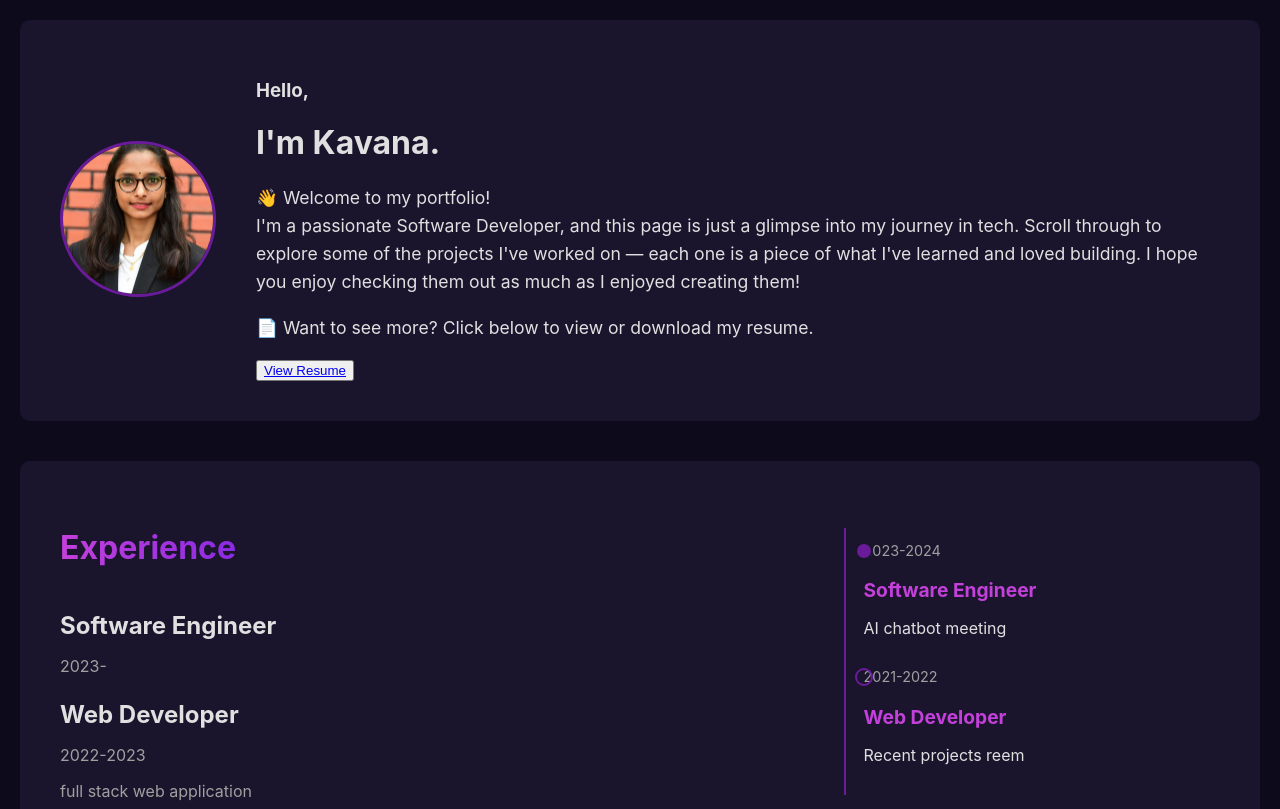
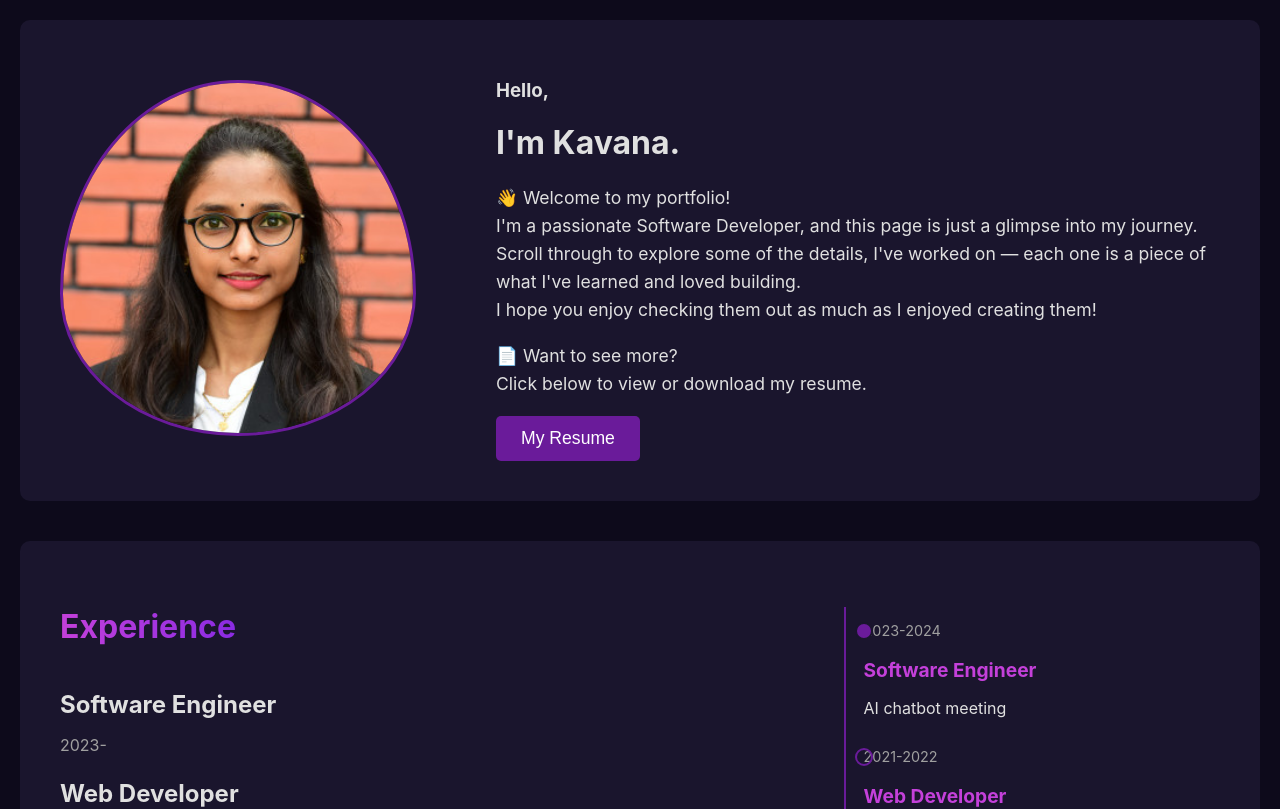
Before and after one commit to kavanapateel/kavanapateel.github.io, a React (Create React App) app: page / in a window 1280 px wide. Shown: the top 809 px of the page. Built offline with nearby package versions, Linux system fonts and the light colour scheme.

Commit message:
Enhance AboutMe component with new LinkedIn link and improved styling; increase profile image size, adjust layout gaps, and add resume button for better user engagement.

```diff
--- a/src/components/AboutMe.css
+++ b/src/components/AboutMe.css
@@ -4,21 +4,56 @@
   border-radius: 10px;
   padding: 40px;
   align-items: center;
-  gap: 40px;
+  gap: 60px; /* Increased gap between photo and content */
   width: 100%;
   box-sizing: border-box;
 }
 
 .profile-image-wrapper {
   flex-shrink: 0;
+  margin-right: 20px;
+  position: relative;
+  cursor: pointer;
 }
 
 .profile-image {
-  width: 150px;
-  height: 150px;
-  border-radius: 50%;
+  width: 350px;
+  height: 350px;
+  border-radius: 50% 50% 50% 50% / 60% 60% 40% 40%;
   object-fit: cover;
-  border: 3px solid #6a1b9a; /* Purple border around the image */
+  object-position: center 20%;
+  border: 3px solid #6a1b9a;
+  transition: all 0.3s ease;
+}
+
+.linkedin-link {
+  position: absolute;
+  top: 50%;
+  left: 50%;
+  transform: translate(-50%, -50%);
+  color: white;
+  font-size: 1.2em;
+  font-weight: bold;
+  padding: 10px 20px;
+  border-radius: 5px;
+  opacity: 0;
+  transition: opacity 0.3s ease;
+  z-index: 2;
+  white-space: nowrap;
+  text-decoration: none;
+}
+
+.linkedin-link:hover {
+  text-decoration: none;
+  color: white;
+}
+
+.profile-image-wrapper:hover .profile-image {
+  filter: blur(3px);
+}
+
+.profile-image-wrapper:hover .linkedin-link {
+  opacity: 1;
 }
 
 .about-me-content h2 {
@@ -37,14 +72,69 @@
   line-height: 1.6;
 }
 
+.resume-button {
+  background-color: #6a1b9a;
+  color: white;
+  padding: 12px 25px;
+  border: none;
+  border-radius: 5px;
+  font-size: 1.1em;
+  cursor: pointer;
+  transition: background-color 0.3s ease;
+  text-decoration: none;
+  display: inline-block;
+  margin-top: 0px;
+}
+
+.resume-button:hover {
+  background-color: #451474;
+}
+
+.resume-button a {
+  color: inherit;
+  text-decoration: none;
+}
+
+.connect-button {
+  background-color: #0077b5;
+  color: white;
+  padding: 8px 16px;
+  border-radius: 20px;
+  text-decoration: none;
+  font-weight: 500;
+  transition: all 0.3s ease;
+  border: 2px solid #0077b5;
+}
+
+.connect-button:hover {
+  background-color: transparent;
+  color: #0077b5;
+}
+
 @media (max-width: 768px) {
   .about-me-container {
     flex-direction: column;
     text-align: center;
     padding: 20px;
+    gap: 30px; /* Adjusted gap for mobile */
+  }
+
+  .profile-image {
+    width: 280px;
+    height: 280px;
   }
 
   .about-me-content {
     text-align: center;
   }
+
+  .connect-button {
+    padding: 6px 12px;
+    font-size: 0.9em;
+  }
+
+  .linkedin-link {
+    font-size: 1em;
+    padding: 8px 16px;
+  }
 }
--- a/src/components/AboutMe.tsx
+++ b/src/components/AboutMe.tsx
@@ -6,21 +6,30 @@ const AboutMe: React.FC = () => {
     <div className="about-me-container">
       <div className="profile-image-wrapper">
         <img src={"/profile.jpg"} alt="Profile" className="profile-image" />
+        <a
+          href="https://www.linkedin.com/in/kavana-31dec/"
+          target="_blank"
+          rel="noopener noreferrer"
+          className="linkedin-link"
+        >
+          View My LinkedIn Profile
+        </a>
       </div>
       <div className="about-me-content">
         <h3>Hello,</h3>
         <h1>I'm <span>Kavana</span>.</h1>
         <p>👋 Welcome to my portfolio!  <br />
-          I'm a passionate Software Developer, and this page is just a glimpse into my journey in tech.
-          Scroll through to explore some of the projects I've worked on — each one is a piece
-          of what I've learned and loved building. I hope you enjoy checking them out as much as I enjoyed creating them!
+          I'm a passionate Software Developer, and this page is just a glimpse into my journey.
+          Scroll through to explore some of the details, I've worked on — each one is a piece
+          of what I've learned and loved building. <br />
+          I hope you enjoy checking them out as much as I enjoyed creating them!
         </p>
-        <p>📄 Want to see more?
+        <p>📄 Want to see more?  <br />
           Click below to view or download my resume.
         </p>
         <button className="resume-button">
-          <a href="/Kavana_FullStack_Resume.pdf" target="_blank" rel="noopener noreferrer">
-            View Resume
+          <a href="/Kavana_FullStack_Developer_Resume.pdf" target="_blank" rel="noopener noreferrer">
+            My Resume
           </a>
         </button>
       </div>
```
